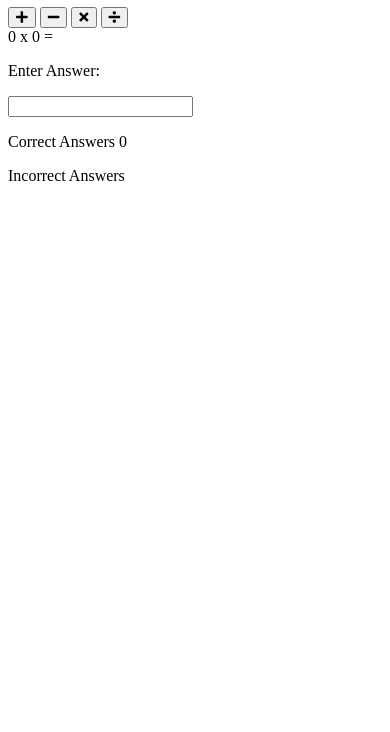
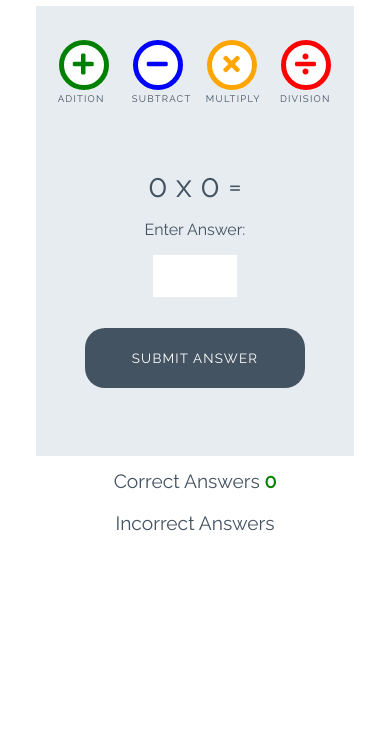
Before and after one commit to moscarellar/love-maths, a plain HTML site: page index.html in a window 390 px wide. Shown: the part 112-844 px from the top of the page. Drawn offline with Linux system fonts and the light colour scheme.

Commit message:
Add styles for game

```diff
--- a/assets/css/style.css
+++ b/assets/css/style.css
@@ -0,0 +1,252 @@
+/* --------- Global style */
+
+body {
+    background-color: white;
+    font-family: "Raleway", sans-serif;
+    color: #445361;
+    text-align: center;
+}
+
+/* --------- Heading */
+
+.heading {
+    text-align: center;
+    font-size: 2.5rem;
+}
+
+.logo {
+    height: 40px;
+    padding-right: 5px;
+}
+
+/* --------- Game layout */
+
+.game-area {
+    background-color: #E6ECF0;
+    box-sizing: border-box;
+    width: 85%;
+    height: 65vh;
+    max-height: 450px;
+    max-width: 830px;
+    margin-left: auto;
+    margin-right: auto;
+    padding: 1%;
+}
+
+.question-area {
+    width: 50%;
+    font-size: 2rem;
+    margin: auto;
+    padding: 50px 0;
+}
+
+.question-area span {
+    padding: 0 15px;
+}
+
+.score-area {
+    margin: 5px auto;
+    width: 60%;
+    font-size: 1.2rem;
+}
+
+.controls-area {
+    width: 85%;
+    margin: 30px auto;
+}
+
+#score {
+    color: green;
+    font-weight: bold;
+}
+
+#incorrect {
+    color: red;
+    font-weight: bold;
+}
+
+.answer-message {
+    display: none;
+    font-size: 1rem;
+}
+
+#answer-box {
+    border: none;
+    color: #445361;
+    display: inline-block;
+    height: 40px;
+    width: 80px;
+    font-size: 1.2rem;
+}
+
+.scores {
+    display: inline-block;
+    padding: 25px;
+}
+
+/* --------- Buttons */
+
+.btn {
+    width: 220px;
+    height: 60px;
+    font-family: "Raleway", sans-serif;
+    text-transform: uppercase;
+    letter-spacing: 1.2px;
+    color: white;
+}
+
+.btn:focus {
+    outline: none;
+}
+
+.btn--big {
+    padding-top: 10px;
+    border-radius: 50%;
+    background-color: white;
+    border: 10px solid;
+    width: 100px;
+    height: 100px;
+    font-size: 3.2rem;
+    margin: 0 30px;
+    transition: all 0.5s;
+}
+
+.btn--big::after{
+    content: attr(data-type);
+    font-size: 1rem;
+    color: #445361;
+    position: relative;
+    left: -.5em;
+}
+
+.btn--blue {
+    border-color: blue;
+    color: blue;
+}
+
+.btn--blue:active,
+.btn--blue:hover {
+    background-color: darkblue;
+    color: white;
+}
+
+.btn--orange {
+    border-color: orange;
+    color: orange;
+}
+
+.btn--orange:active,
+.btn--orange:hover {
+    background-color: darkorange;
+    color: white;
+}
+
+.btn--red {
+    border-color: red;
+    color: red;
+}
+
+.btn--red:active,
+.btn--red:hover {
+    background-color: darkred;
+    color: white;
+}
+
+.btn--green {
+    border-color: green;
+    color: green;
+}
+
+.btn--green:active,
+.btn--green:hover {
+    background-color: darkgreen;
+    color: white;
+}
+
+.btn--gray {
+    margin-top: 25px;
+    background-color: #445361;
+    border: 1px transparent;
+    border-radius: 20px;
+}
+
+.btn--gray:active,
+.btn--gray:hover {
+    background-color: #0d1013;
+}
+
+/* --------- Media queries */
+
+@media (max-width: 414px) {
+    .controls-area {
+        width: 100%;
+    }
+
+    .btn--big {
+        margin: 0 10px;
+        padding: 5px;
+        border: 5px solid;
+        width: 50px;
+        height: 50px;
+        font-size: 1.5rem;
+    }
+
+    .btn--big::after {
+        font-size: 0.6rem;
+        left: -0.7rem;
+    }
+
+    .question-area {
+        padding: 10% 0;
+        width: 100%;
+    }
+
+    .question-area span {
+        padding: 0;
+    }
+
+    .answer-message {
+        display: block;
+    }
+
+    #answer-box {
+        display: block;
+        margin: 0 auto;
+    }
+    .btn--gray {
+        margin-top: 0;
+    }
+
+    .score-area {
+        width: 100%;
+    }
+
+    .scores {
+        margin: 0.5em auto;
+        display: block;
+        padding: 5px;
+    }
+
+    .heading {
+        font-size: 2rem;
+    }
+}
+
+@media (max-width: 320px) {
+    .game-area {
+        height: 70vh;
+    }
+
+    .controls-area {
+        width: 75%;
+        margin: 10px auto;
+    }
+
+    .btn--big {
+        margin: 10px 10px;
+    }
+    .question-area {
+        padding: 10px 0;
+    }
+
+}
--- a/index.html
+++ b/index.html
@@ -20,19 +20,19 @@
 
     <div class="game-area">
         <div class="controls-area">
-            <button class="btn btn--big btn--green">
+            <button data-type="adition" class="btn btn--big btn--green">
                 <i class="fas fa-plus"></i>
             </button>
 
-            <button class="btn btn--big btn--blue">
+            <button data-type="subtract" class="btn btn--big btn--blue">
                 <i class="fas fa-minus"></i>
             </button>
 
-            <button class="btn btn--big btn--orange">
+            <button data-type="multiply" class="btn btn--big btn--orange">
                 <i class="fas fa-times"></i>
             </button>
 
-            <button class="btn btn--big btn--red">
+            <button data-type="division" class="btn btn--big btn--red">
                 <i class="fas fa-divide"></i>
             </button>
         </div>
@@ -45,7 +45,7 @@
             <p class="answer-message">Enter Answer:</p>
             <input type="number" id="answer-box">
         </div>
-
+        <button data-type="submit" class="btn btn--gray">Submit Answer</button>
     </div>
 
     <div class="score-area">
```
